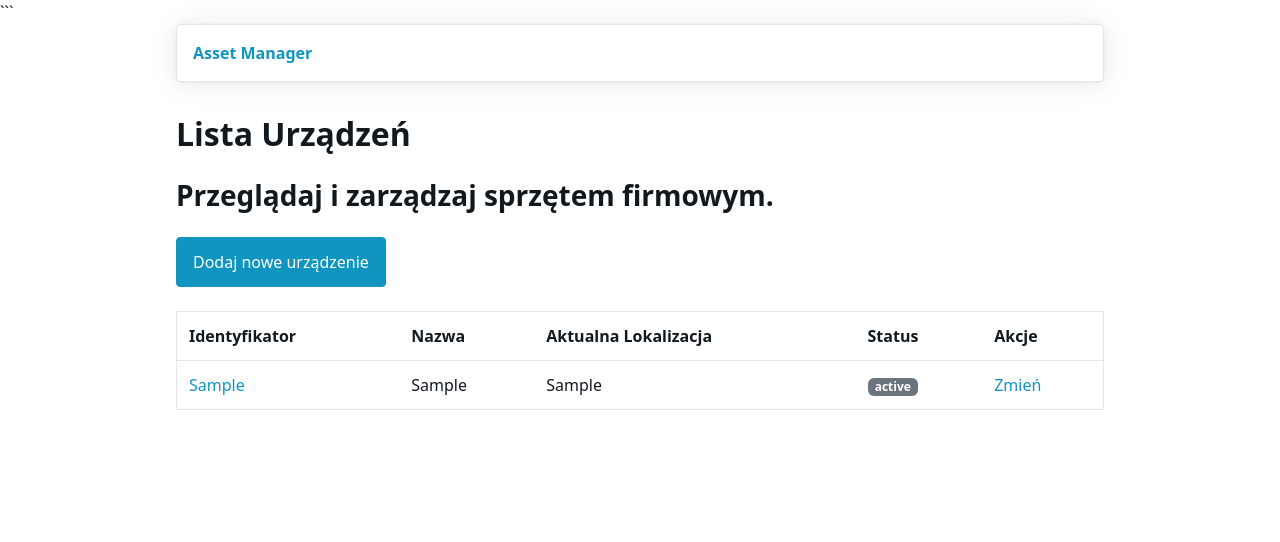
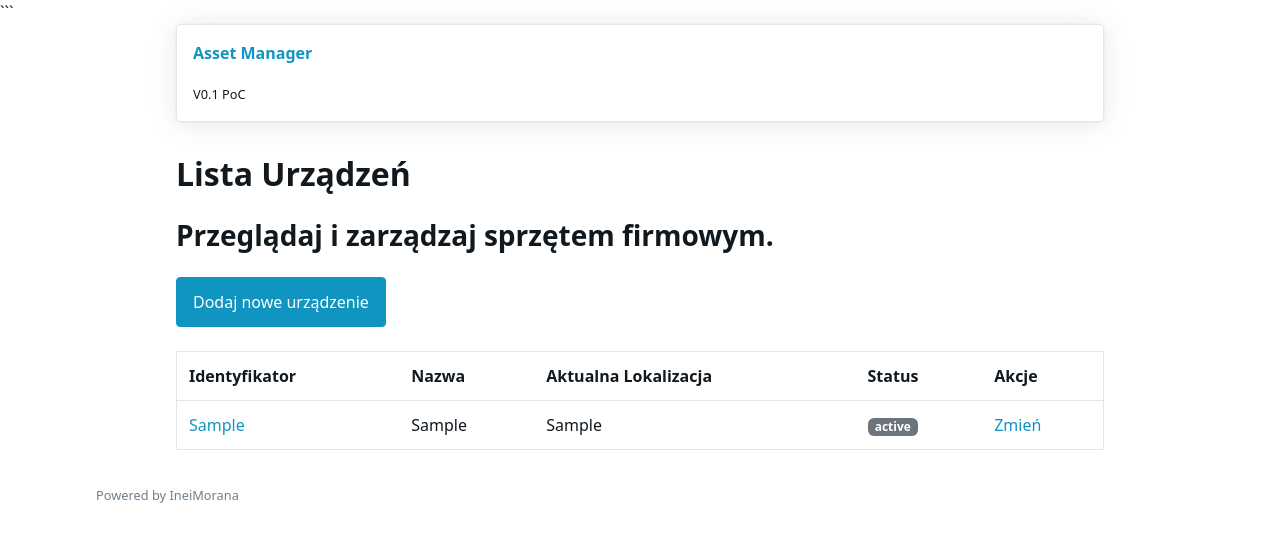
Before and after one commit to lobay20-cpu/asset-manager, a Flask app: page / in a window 1280 px wide. Shown: the top 542 px of the page. Run offline with Flask 3, Linux system fonts and the light colour scheme; tables that the repository leaves empty hold one stand-in row (values such as "Sample post").

Commit message:
Add version number and footer

```diff
--- a/templates/base.html
+++ b/templates/base.html
@@ -55,11 +55,17 @@
             <ul>
                 <li><strong><a href="{{ url_for('index') }}">Asset Manager</a></strong></li>
             </ul>
+            <ul>
+                <li><small>V0.1 PoC</small></li>
+            </ul>
         </nav>
 
         <!-- 4. Tutaj będzie wstrzykiwana unikalna treść każdej podstrony -->
         {% block content %}{% endblock %}
 
     </main>
+    <footer class="container">
+        <small class="muted-text">Powered by IneiMorana</small>
+    </footer>
 </body>
 </html>
```
